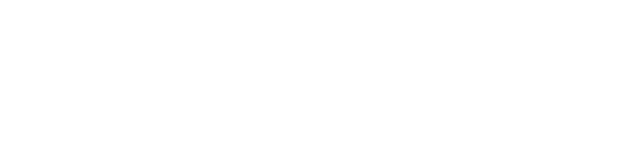
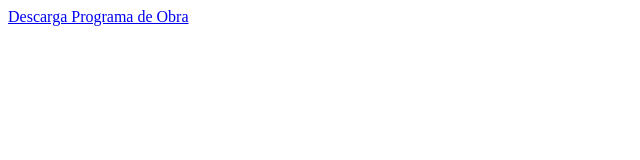
Before and after one commit to Hombrecitodegris/Programa-de-obra, a plain HTML site: page index.html in a window 1280 px wide. Shown: the whole page, without its empty margins (0-640 px from the left). Drawn offline with Linux system fonts and the light colour scheme.

Commit message:
Update index.html

```diff
--- a/index.html
+++ b/index.html
@@ -1,3 +1,3 @@
 <html>
-  <a href="PROGRAMA%20HOMBRECITO.pdf"
+  <p><a href="PROGRAMA%20HOMBRECITO.pdf">Descarga Programa de Obra</a></p>
 </html>
```
